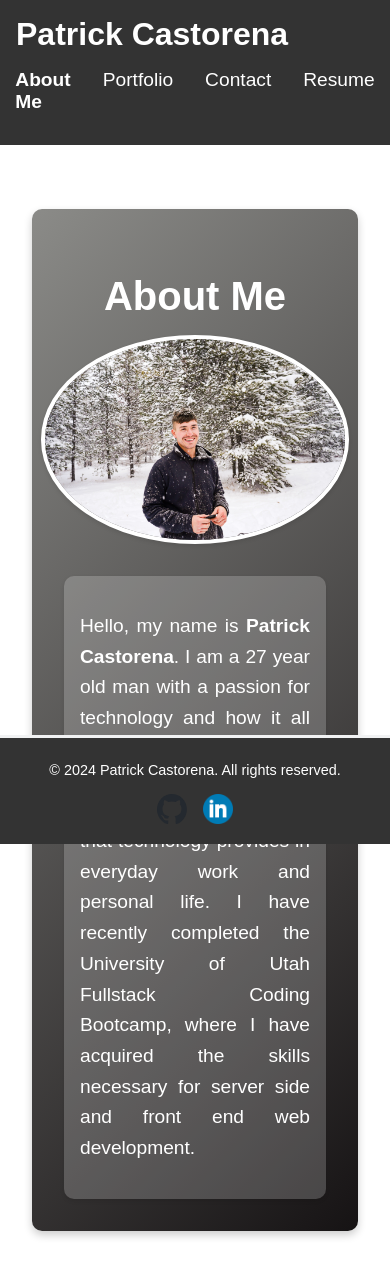
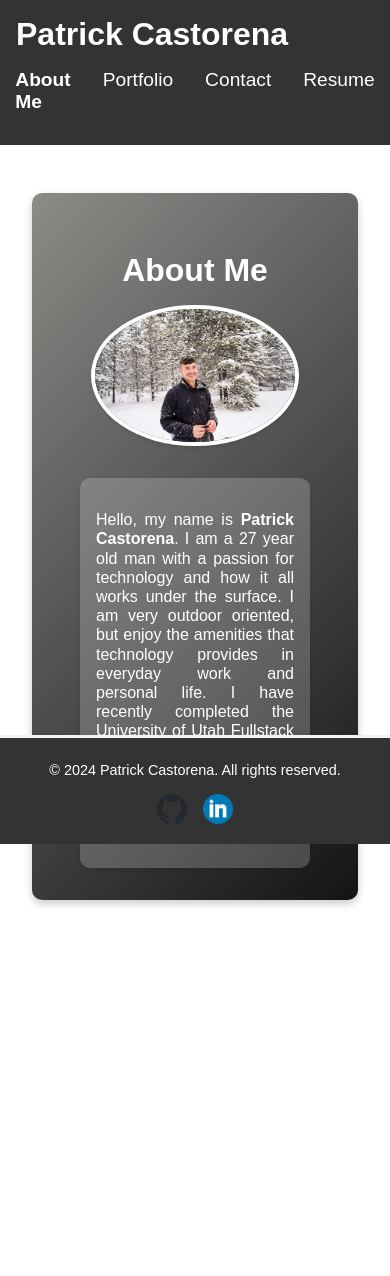
Before and after one commit to PCast71/Meactive-Portfolio, a React (Create React App) app in the folder portfolio/: page / in a window 390 px wide. Shown: the top 1276 px of the page. After the commit the page ends 996 px from the top, so only its background shows below. Built offline with nearby package versions, Linux system fonts and the light colour scheme.

Commit message:
updating styles for more mobile friendly version

```diff
--- a/portfolio/src/pages/styles/About.css
+++ b/portfolio/src/pages/styles/About.css
@@ -5,7 +5,11 @@
   text-align: center;
   border-radius: 10px;
   box-shadow: 0 4px 8px rgba(0, 0, 0, 0.2);
-    margin: 2rem 0;
+  margin: 2rem auto; /* Margin auto to center horizontally */
+  max-width: 800px;
+  /* Remove vertical centering properties */
+  margin-top: 1rem; /* Add margin to avoid navbar overlap */
+  margin-bottom: 4rem; /* Add margin to avoid footer overlap */
 }
 
 .about-heading {
@@ -19,6 +23,7 @@
   flex-direction: column;
   align-items: center;
   gap: 2rem;
+  padding: 0 1rem;
 }
 
 .profile {
@@ -37,13 +42,30 @@
 .bio {
   max-width: 600px;
   font-size: 1.2rem;
-    line-height: 1.6;
+  line-height: 1.2;
   text-align: justify;
   background: rgba(255, 255, 255, 0.2);
   padding: 1rem;
   border-radius: 10px;
   box-shadow: 0 2px 4px rgba(0, 0, 0, 0.1);
   animation: fadeIn 1.5s ease-in-out;
+}
+
+/* Mobile adjustments */
+@media (max-width: 768px) {
+  .about-heading {
+    font-size: 2rem;
+  }
+
+  .profile {
+    max-width: 200px;
+  }
+
+  .bio {
+    max-width: 90%;
+    font-size: 1rem;
+    line-height: 1.2;
+  }
 }
 
 /* Animation for the bio section */
--- a/portfolio/src/pages/styles/Port.css
+++ b/portfolio/src/pages/styles/Port.css
@@ -35,8 +35,8 @@
 
 .portfolio-image {
   width: 100%;
-  height: 200px; /* Set a fixed height for all images */
-  object-fit: cover; /* Ensure images cover the area without distortion */
+  height: 200px; /* Fixed height for desktop */
+  object-fit: cover;
   display: block;
 }
 
@@ -72,6 +72,37 @@
 }
 
 .github-logo {
-  width: 30px; /* Increase the size of the GitHub logo */
-  height: 30px; /* Ensure it remains square */
+  width: 30px;
+  height: 30px;
 }
+
+/* New styles for mobile screens */
+@media (max-width: 768px) {
+  /* Switch to single-column layout */
+  .portfolio-grid {
+    grid-template-columns: 1fr;
+    gap: 1rem;
+  }
+
+  /* Adjust image height for mobile */
+  .portfolio-image {
+    height: 150px;
+  }
+
+  /* Always show the overlay on mobile */
+  .overlay {
+    opacity: 1;
+    background: rgba(0, 0, 0, 0.5);
+  }
+
+  /* Adjust project name font size */
+  .project-name {
+    font-size: 1rem;
+  }
+
+  /* Adjust GitHub logo size */
+  .github-logo {
+    width: 25px;
+    height: 25px;
+  }
+}
```
Lines whose indentation alone changed are shown as unchanged.
